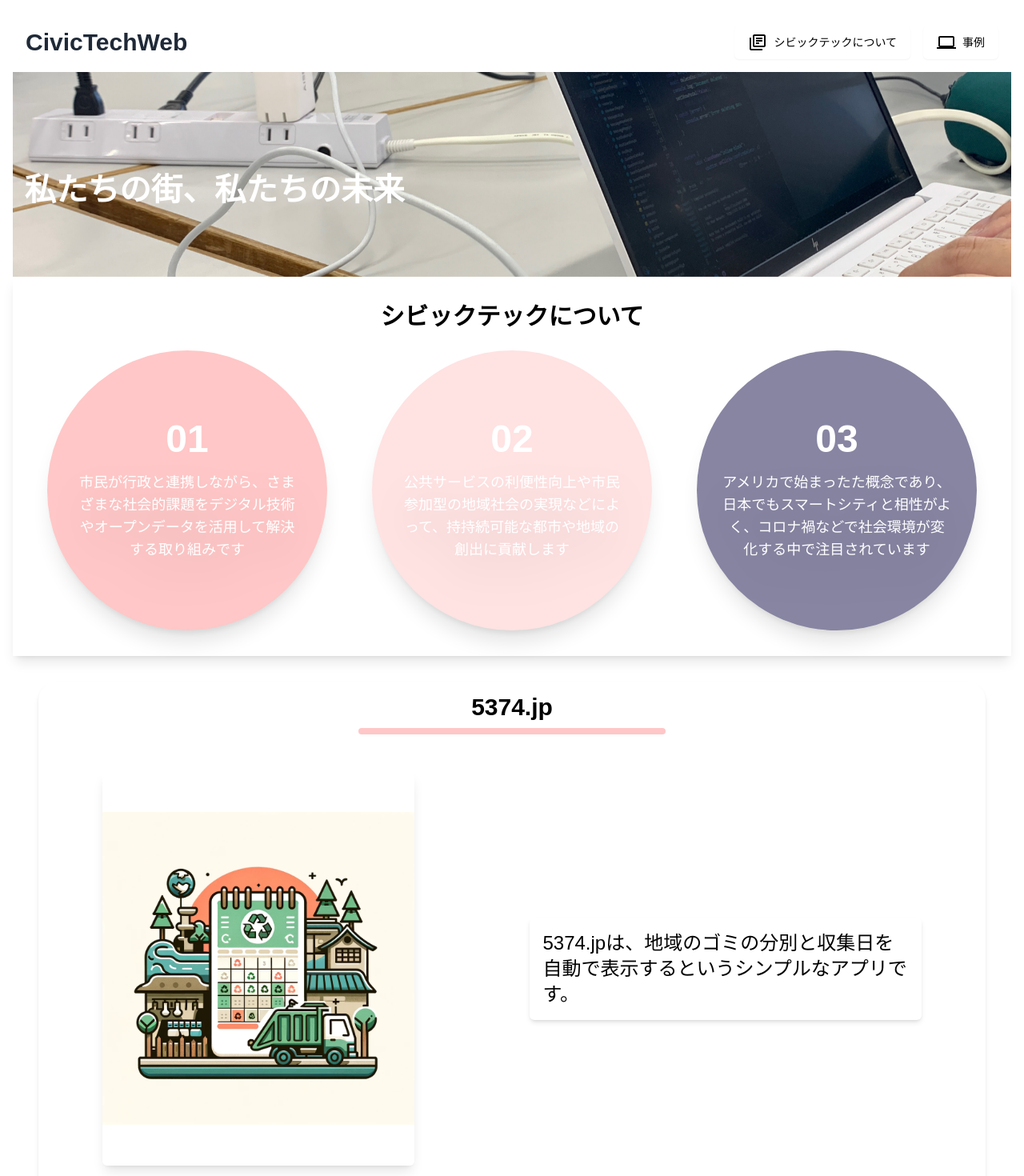
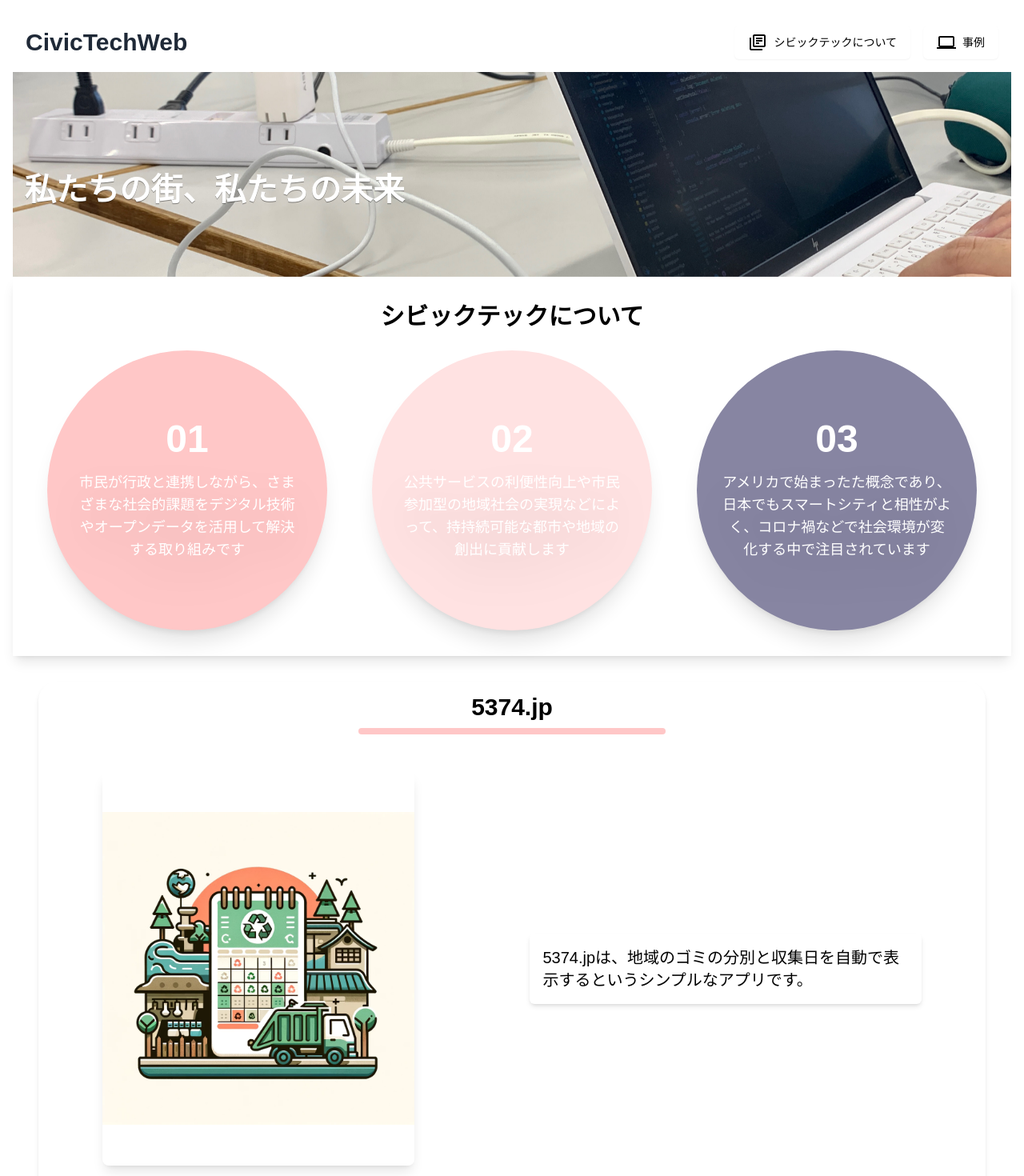
Before and after one commit to Yamamoto1012/Civictech_Web_2023, a Next.js app: page / in a window 1280 px wide. Shown: the top 1470 px of the page at 80% size. Built offline with nearby package versions, Linux system fonts and the light colour scheme; a web font is replaced by a local one.

Commit message:
レイアウト調整

```diff
--- a/ui/CaseMainContext.jsx
+++ b/ui/CaseMainContext.jsx
@@ -1,6 +1,6 @@
 function CaseMainContext({ text }) {
   return (
-    <div className="flex items-center justify-center h-auto w-full md:w-1/2 shadow-md rounded-md text-xl md:text-2xl p-4">
+    <div className="flex items-center justify-center h-auto w-full md:w-1/2 shadow-md rounded-md text-xl p-4">
       {text}
     </div>
   )
--- a/ui/CasePicutre.jsx
+++ b/ui/CasePicutre.jsx
@@ -3,7 +3,7 @@
 
 function CasePicture({ picture, link }) {
   return (
-    <div className="w-full max-w-[581px] md:w-[40%] h-[493px] relative shadow-lg rounded-md transition-transform duration-150 ease-in-out transform hover:scale-105">
+    <div className="w-full max-w-[581px] md:w-[40%] h-[493px] relative shadow-lg rounded-lg transition-transform duration-150 ease-in-out transform hover:scale-105">
       <Link href={link}>
         <Image
           src={picture}
--- a/ui/HeroContainer.jsx
+++ b/ui/HeroContainer.jsx
@@ -11,7 +11,7 @@
         objectFit="cover"
         className="z-0"
       />
-      <h2 className="absolute box-shadow-2xl top-1/2 transform -translate-x-1/2 -translate-y-1/2 text-white ml-4 md:ml-9 text-2xl md:text-4xl font-semibold z-10 slideUp scaleUp">
+      <h2 className="absolute [text-shadow:_0_1px_0_rgb(0_0_0_/_40%)] top-1/2 transform -translate-x-1/2 -translate-y-1/2 text-white ml-4 md:ml-9 text-2xl md:text-4xl font-semibold z-10 slideUp scaleUp">
         私たちの街、私たちの未来
       </h2>
     </div>
```
